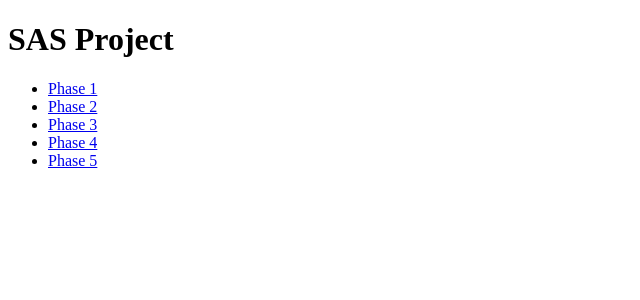
After one commit to dowellgandy/sas, a PHP site: page / in a window 1280 px wide. The commit adds this page. Shown: the top 300 px of the page, without its empty margins (0-640 px from the left). Run offline with PHP 8.4, Linux system fonts and the light colour scheme.

Commit message:
Phase01 Complete

```diff
--- /dev/null
+++ b/index.php
@@ -0,0 +1,20 @@
+<!DOCTYPE html>
+<html>
+
+<head>
+    <meta charset="utf-8">
+    <title>SAS Phases</title>
+</head>
+
+<header>
+    <h1>SAS Project</h1>
+    <ul>
+        <li><a href="phase01">Phase 1</a></li>
+        <li><a href="phase02">Phase 2</a></li>
+        <li><a href="phase03">Phase 3</a></li>
+        <li><a href="phase04">Phase 4</a></li>
+        <li><a href="phase05">Phase 5</a></li>
+    </ul>
+</header>
+
+</html>
--- a/phase01/private/shared/salamander-header.php
+++ b/phase01/private/shared/salamander-header.php
@@ -10,15 +10,15 @@
   <head>
     <title>SAS - <?php echo h($pageTitle); ?></title>
     <meta charset="utf-8">
-    <link rel="stylesheet" media="all" href="<?php echo url_for('/stylesheets/salamanders.css'); ?>" />
+    <link rel="stylesheet" media="all" href="<?php echo urlFor('/stylesheets/salamanders.css'); ?>" />
   </head>
 
   <body>
     <header>
-      <h1><a href="<?= url_for('/'); ?>">Southern Appalachian Salamanders (SAS)</a></h1>
+      <h1><a href="<?= urlFor('/'); ?>">Southern Appalachian Salamanders (SAS)</a></h1>
     </header>
     <navigation>
       <ul>
-      <li><a href="<?= url_for('salamanders/'); ?>">Salamanders</a></li>
+      <li><a href="<?= urlFor('salamanders/'); ?>">Salamanders</a></li>
       </ul>
     </navigation>
```
Also changed, not shown: phase01/public/index.php (+4 -4 lines), phase01/public/salamanders/index.php (+14 -18 lines), phase01/public/salamanders/show.php (+4 -9 lines), phase01/index.php (line endings or trailing spaces).
